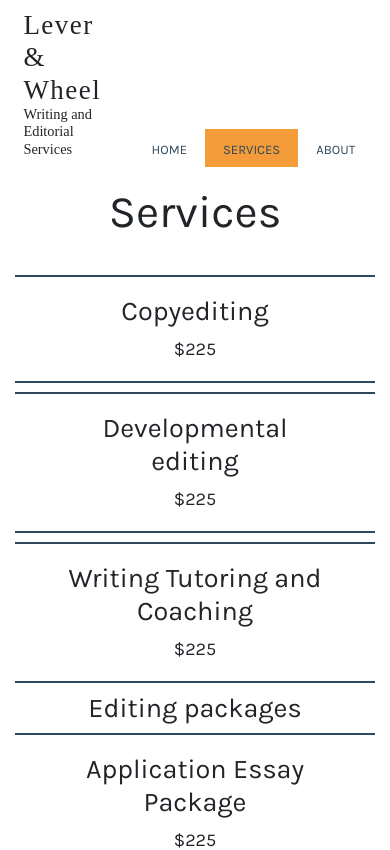
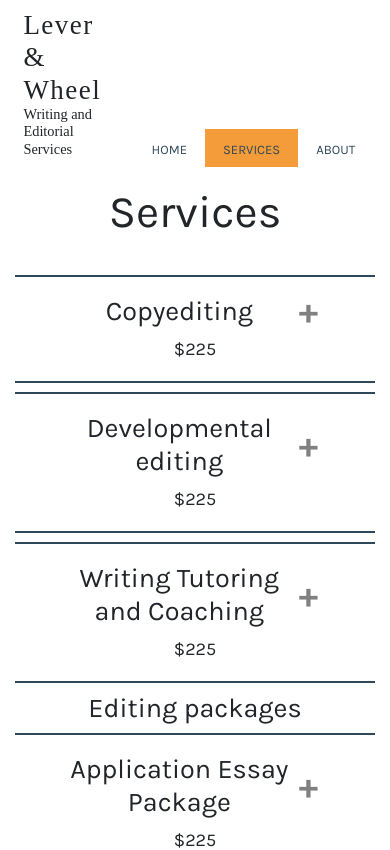
Before and after one commit to dinaporia/lever-wheel, a React (Create React App) app: page /services in a window 390 px wide. Shown: the top 850 px of the page. Built offline with nearby package versions, Linux system fonts and the light colour scheme; a web font is replaced by a local one.

Commit message:
refactor services, add button to expand/collapse description

```diff
--- /dev/null
+++ b/src/components/Service.js
@@ -0,0 +1,28 @@
+import React, { useState } from 'react';
+
+const RenderService = ({service, key}) => {
+    // toggle visibility of description on xs screens
+    const [ showDescription, setShowDescription ] = useState(false);
+    // alternate service layout
+    const position = (key%2 === 0) ? 'left' : 'right';
+
+    return (
+        <div className={`services-content row ${position}`} key={key}>
+            <div className='col-3 name'>
+                <div className='description-title'>
+                    <h4>{service.name}</h4>
+                    <button className={(showDescription) ? 'minus' : 'plus'} onClick={() => setShowDescription(!showDescription)}><span /></button>
+                </div>
+                <p className='price'>{service.price}</p>
+            </div>
+            <div className={`col-9 description d-md-flex ${(showDescription) ? 'show' : 'hide'}`}>
+                {service.description.map((item, index) => {
+                    return <p key={key + '-' + index}>{item}</p>;
+                })}
+            </div>
+        </div>
+    );
+
+}
+
+export default RenderService;
--- a/src/components/Services.js
+++ b/src/components/Services.js
@@ -1,38 +1,22 @@
 import React from 'react';
+import RenderService from './Service';
+
+import Service from './Service';
 
 const Services = ({content}) => {
 
-    // renders content name in title, description array as paragraphs
-    // receives object with service details and index for use as key
-    const renderContent = (service, key) => {
-        const position = (key%2 === 0) ? 'left' : 'right'
-        return (
-            <div className={`services-content row ${position}`} key={key}>
-                <div className='col-3 name'>
-                    <h4>{service.name}</h4>
-                    <p className='price'>{service.price}</p>
-                </div>
-                <div className='col-9 description d-md-flex'>
-                    {service.description.map((item, index) => {
-                        return <p key={key + '-' + index}>{item}</p>;
-                    })}
-                </div>
-
-            </div>
-        );
-    }
 
     const services = content.map((item, index) => {
         return (item.description)
             // if item has description, render content
-            ? renderContent(item, index)
+            ? <RenderService service={item} key={index} />
             // if item doesn't have description, retrieve nested content
             : (
                 <div className='services-package' key={index}>
                     <h4 className='text-center'>{item.name}</h4>
                     {item.content.map((cItem, cIndex) => {
                         const key = index + '-' + cIndex;
-                        return renderContent(cItem, key);
+                        return <RenderService service={cItem} key={key} />
                     })}
                 </div>
             )
--- a/src/styles.scss
+++ b/src/styles.scss
@@ -210,11 +210,47 @@ html, body {
     display: flex;
     flex-direction: column;
     justify-content: center;
+    .description-title {
+      display: flex;
+      flex-direction: row;
+      line-height: 1em;
+      margin-bottom: 0.5em;
+      h4 {
+        flex-grow: 1;
+        margin-bottom: 0;
+        align-self: center;
+      }
+    }
+  }
+  button {
+    border: none;
+    outline: none;
+    background-color: transparent;
+    font-size: 2em;
+    font-weight: bold;
+    color: gray;
+    align-self: center;
+    span::before {
+      content: "\002B";
+    }
+    &.minus {
+      span::before {
+        content: "\2212"
+      }
+    }
+    &:hover {
+      color: black;
+      cursor: pointer;
+    }
   }
   .description {
-    display: none;
+    display: none; // collapsed on small screens
+    &.show {
+      display: flex; // expand on click
+    }
   }
 }
+
 
 @media only screen and (min-width: 768px) {
   .services-content {
@@ -236,6 +272,9 @@ html, body {
         text-align: left;
       }
     }
+    button {
+      display: none;
+    }
   }
   .ATF {
     .tagline {
```
